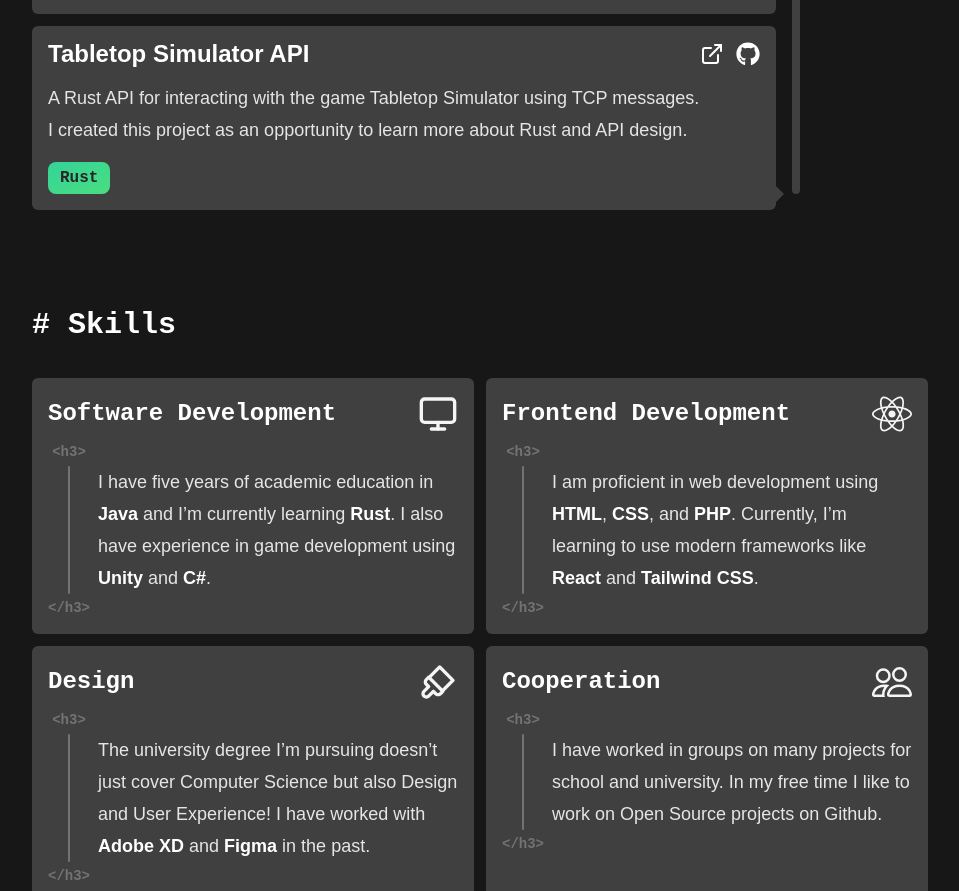
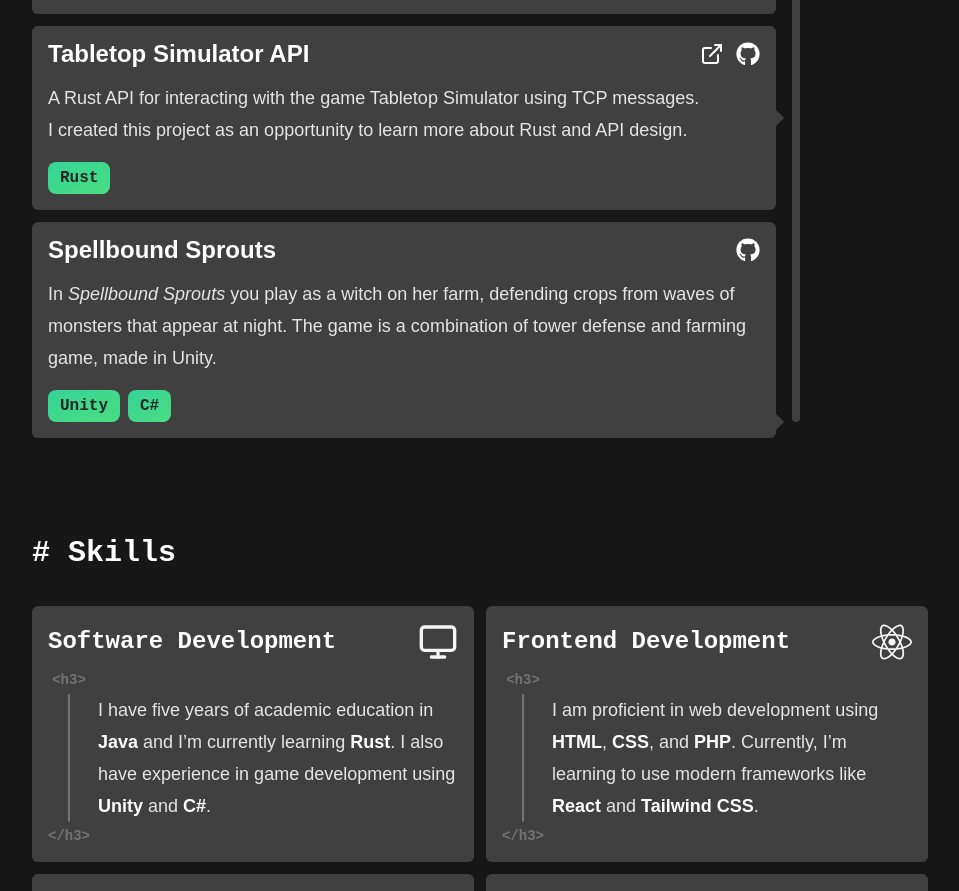
Before and after one commit to LucasOe/portfolio, a React (Vite) app: page / in a window 1280 px wide. Shown: the part 2270-3161 px from the top of the page, without its empty margins (160-1119 px from the left). Built offline with nearby package versions, Linux system fonts and the light colour scheme.

Commit message:
Add Spellbound Sprouts Project

```diff
--- a/src/pages/Home.tsx
+++ b/src/pages/Home.tsx
@@ -120,10 +120,27 @@
 						],
 						stack: ["Rust"],
 						time: 1673910000,
-						arrowPosition: 100,
+						arrowPosition: 50,
 						description: dedent`
 							A Rust API for interacting with the game Tabletop Simulator using TCP messages.
 							I created this project as an opportunity to learn more about Rust and API design.
+						`,
+					},
+					{
+						title: "Spellbound Sprouts",
+						links: [
+							{
+								to: "https://github.com/LucasOe/spellbound-sprouts",
+								icon: <FaGithub />,
+							},
+						],
+						stack: ["Unity", "C#"],
+						time: 1688205600,
+						arrowPosition: 100,
+						description: dedent`
+							In *Spellbound Sprouts* you play as a witch on her farm, defending crops from waves
+							of monsters that appear at night. The game is a combination of tower defense
+							and farming game, made in Unity.
 						`,
 					},
 				]}
```
